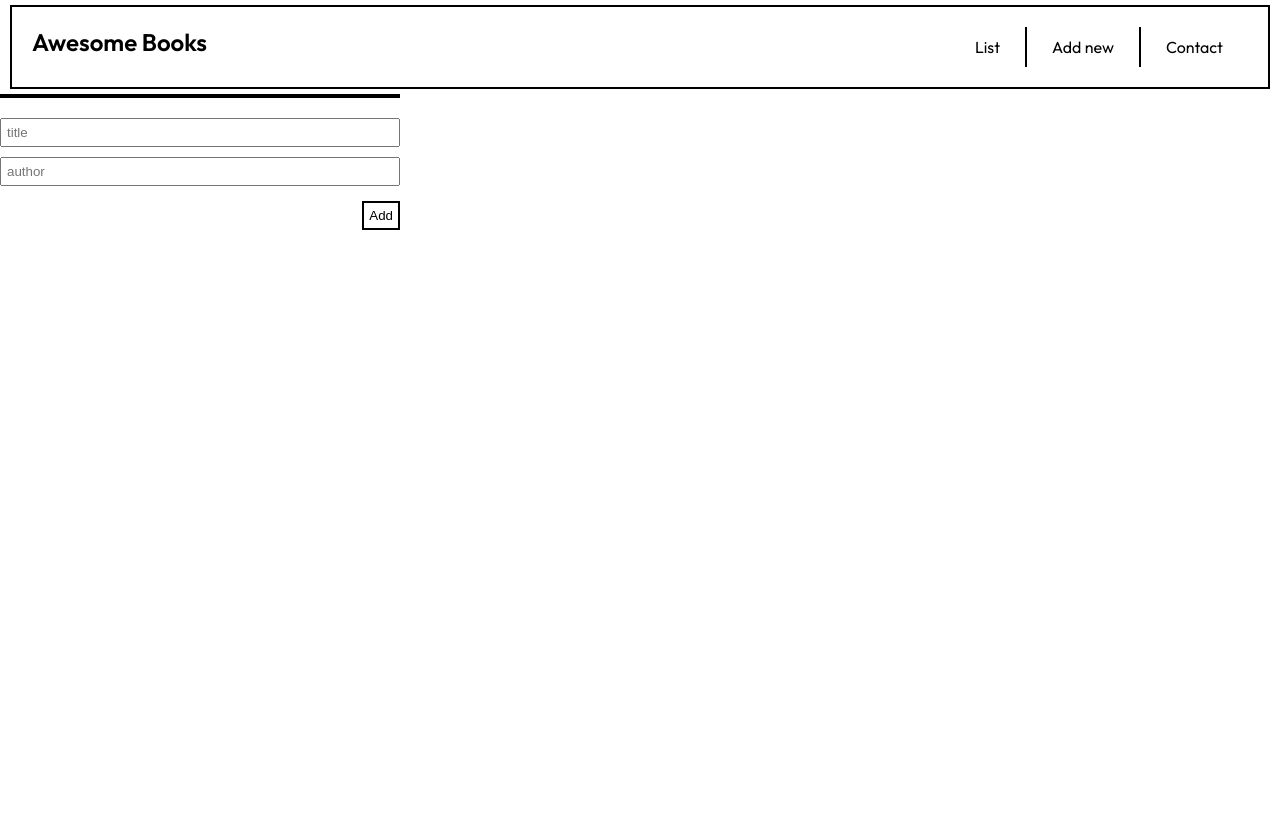
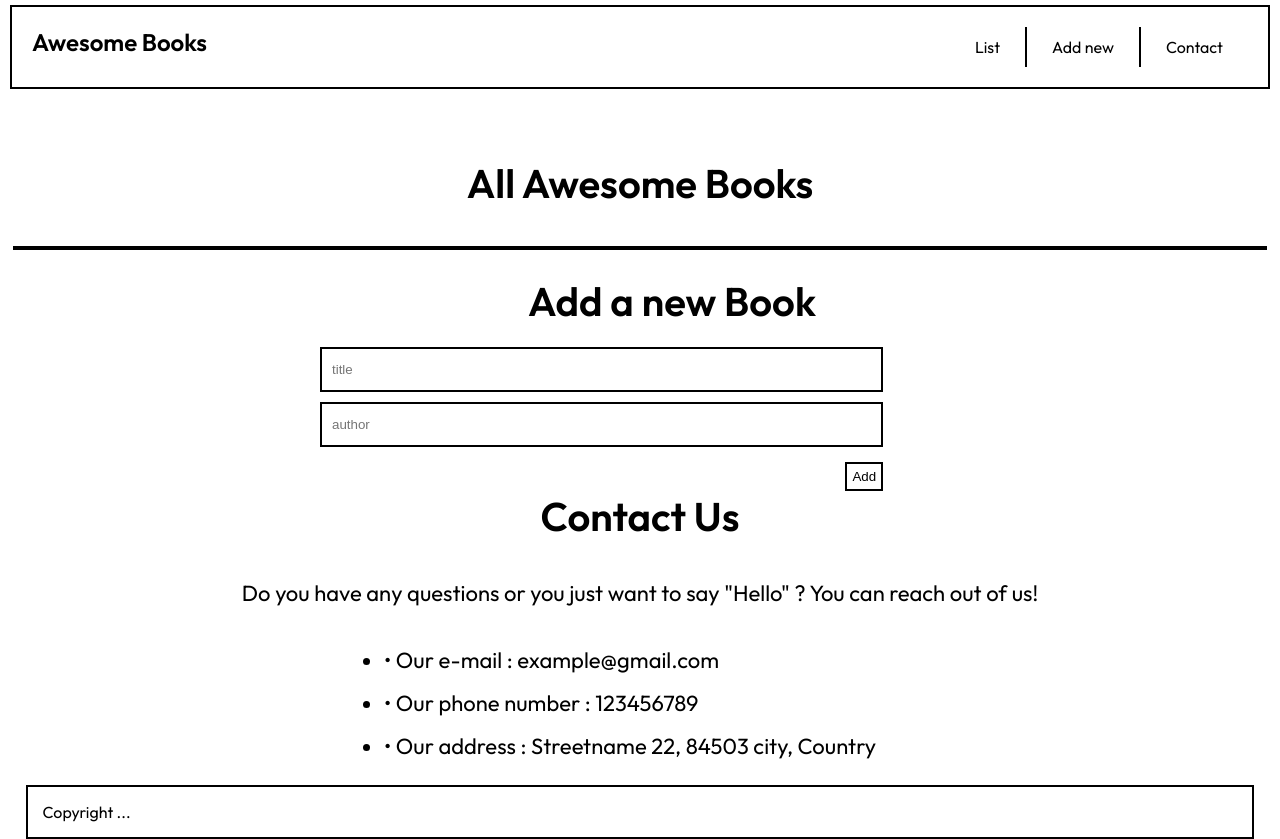
Before and after one commit to tajulafreen/Awesome-Books, a website: page index.html in a window 1280 px wide. Before the commit the page ends 800 px from the top, so only its background shows below. Drawn offline with Linux system fonts and the light colour scheme.

Commit message:
added sections

```diff
--- a/index.html
+++ b/index.html
@@ -17,14 +17,19 @@
     <header>
       <h2>Awesome Books</h2>
       <ul class="nav-link-list">
-        <li class="nav-item"><a href="" class="nav-link">List</a></li>
-        <li class="nav-item"><a href="" class="nav-link">Add new</a></li>
-        <li class="nav-item"><a href="" class="nav-link">Contact</a></li>
+        <li class="nav-item"><a href="#books" class="nav-link">List</a></li>
+        <li class="nav-item"><a href="#add-books" class="nav-link">Add new</a></li>
+        <li class="nav-item"><a href="#contact-us" class="nav-link">Contact</a></li>
       </ul>
     </header>
     <div>
       <section id="books">
+        <h1>All Awesome Books</h1>
         <ul id="book-list"></ul>
+
+      </section>
+      <section class="add-books" id="add-books">
+        <h1>Add a new Book</h1>
         <form action="">
           <div>
             <input
@@ -43,7 +48,22 @@
           <button type="submit" id="addBtn">Add</button>
         </form>
       </section>
+      <section class="contact-us" id="contact-us">
+         <h1>Contact Us</h1>
+         <p>Do you have any questions or you just want to say "Hello" ? You can reach out of us!</p>
+         <ul class="contact-list">
+          <li>Our e-mail : example@gmail.com</li>
+          <li>Our phone number : 123456789</li>
+          <li>Our address : Streetname 22, 84503 city, Country</li>
+         </ul>
+      </section>
+
     </div>
+    <footer>
+      <div class="footer">
+        <p>Copyright ...</p>
+      </div>
+    </footer>
     <script src="./script.js"></script>
   </body>
 </html>
--- a/style.css
+++ b/style.css
@@ -47,10 +47,21 @@ header > ul > li:last-child {
   color: rgb(93, 93, 169);
 }
 
+#books {
+  padding-top: 5%;
+  margin-bottom: 2%;
+}
+.contact-us h1,.add-books h1 , #books h1{
+text-align: center;
+font-size: 40px;
+font-weight: 700;
+margin-bottom: 3%;
+}
 #book-list li {
   padding: 20px;
   display: flex;
   align-items: center;
+  justify-content: space-between;
 }
 
 #book-list li:nth-child(odd) {
@@ -63,11 +74,13 @@ header > ul > li:last-child {
 
 #book-list {
   list-style: none;
-  margin-bottom: 20px;
+
   border: 2px solid black;
-  width: 400px;
+  width: 98%;
   height: max-content;
+  margin: auto;
 }
+
 
 .remove-btn {
   border: 2px solid black;
@@ -75,10 +88,14 @@ header > ul > li:last-child {
   display: block;
   cursor: pointer;
 }
-
+#add-books{
+  margin-left: 25%;
+  margin-right: 20%;
+}
 form {
   text-align: right;
-  width: 400px;
+  width: 80%;
+
 }
 
 form div {
@@ -86,11 +103,14 @@ form div {
   flex-direction: column;
   align-items: center;
   gap: 10px;
+  width: 100%;
 }
 
 input {
-  padding: 5px;
+  padding: 10px;
   width: 100%;
+  height: 45px;
+  border: 2px solid black;
 }
 
 #addBtn {
@@ -100,3 +120,33 @@ input {
   padding: 5px;
   cursor: pointer;
 }
+
+.contact-us p{
+  text-align: center;
+  font-size: 22px;
+
+}
+
+.contact-list{
+  display: flex;
+  flex-direction: column;
+  gap: 15px;
+  margin-left: 30%;
+  margin-right: 20%;
+  width: 60%;
+  margin-top: 3%;
+  font-size: 22px;
+
+
+}
+.contact-list li:before {
+  content:"• ";
+  }
+
+.footer{
+  height: 10%;
+  width: 96%;
+  padding: 15px;
+  border: 2px solid black;
+  margin: 2%;
+}
```
